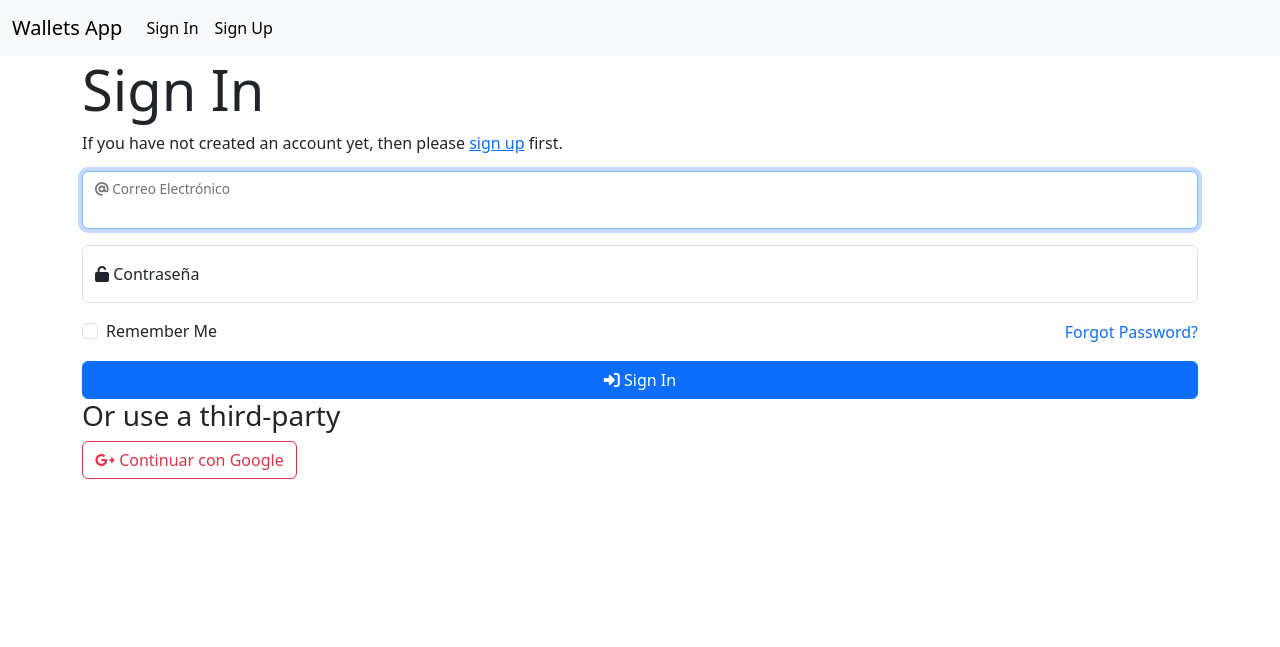
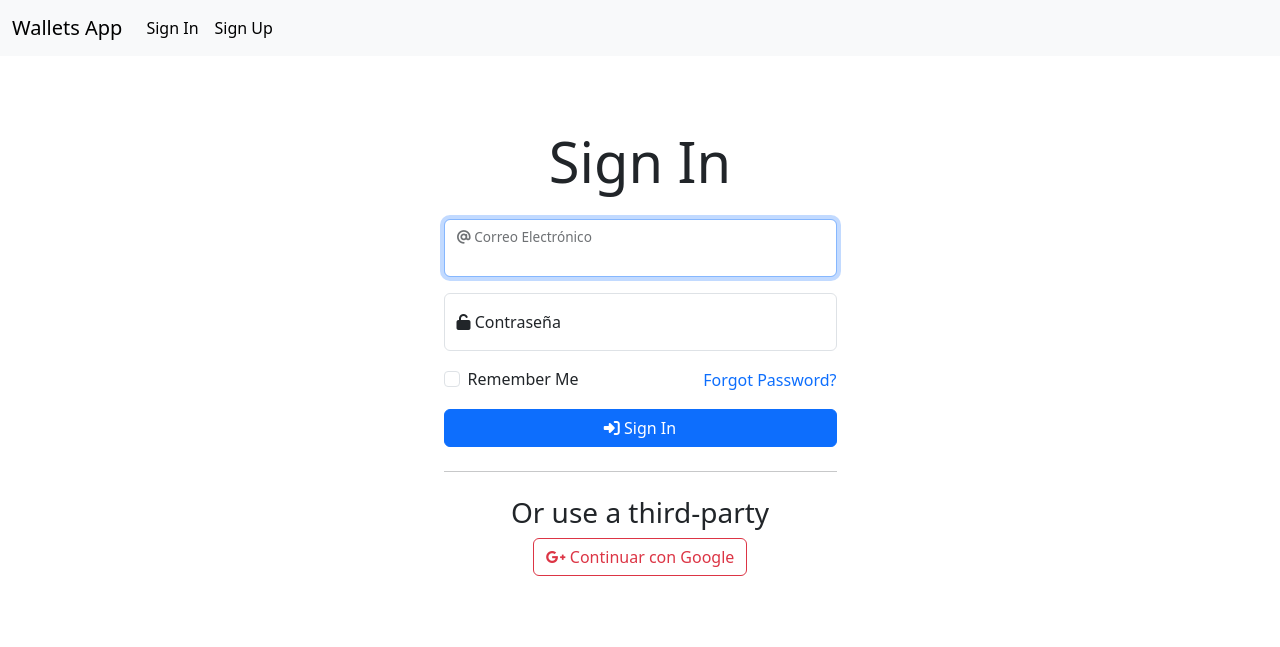
Before and after one commit to mariosuarezDEV/wallets, a Django app: page /cuenta/login/ in a window 1280 px wide. Shown: the top 647 px of the page. Run offline with Django 5.2, Linux system fonts and the light colour scheme; some libraries are stand-ins or nearby versions.

Commit message:
Refactor login template to improve layout and enhance user experience with Bootstrap

```diff
--- a/templates/account/login.html
+++ b/templates/account/login.html
@@ -1,27 +1,29 @@
 {% extends "account/base_entrance.html" %}
 {% load i18n %}
 {% load allauth account %}
+
 {% block head_title %}
     {% trans "Sign In" %}
 {% endblock head_title %}
+
 {% block content %}
-    {% element h1 %}
+<div class="container py-5">
+    <div class="row justify-content-center">
+        <div class="col-12 col-md-8 col-lg-6 col-xl-5">
+            <div class="">
+                <div class="p-4">
+                    <h1 class="text-center mb-4 display-4">
                         {% trans "Sign In" %}
-    {% endelement %}
+                    </h1>
+
                     {% if not SOCIALACCOUNT_ONLY %}
-        {% setvar link %}
-            <a href="{{ signup_url }}">
-        {% endsetvar %}
-    {% setvar end_link %}
-        </a>
-    {% endsetvar %}
-        {% element p %}
-            {% blocktranslate %}If you have not created an account yet, then please {{ link }}sign up{{ end_link }} first.{% endblocktranslate %}
-        {% endelement %}
 
-        <form method="post">
+
+                        {% url 'account_login' as login_url %}
+                        <form method="post" action="{{ login_url }}" novalidate>
                             {% csrf_token %}
-            <!-- Mensajes de error del formulario -->
+
+                            {# Mostrar errores generales del formulario #}
                             {% if form.non_field_errors %}
                                 <div class="alert alert-danger" role="alert">
                                     {% for error in form.non_field_errors %}
@@ -30,6 +32,7 @@
                                 </div>
                             {% endif %}
 
+                            {# Campo de Login (Email o Nombre de Usuario) #}
                             <div class="form-floating mb-3">
                                 <input type="{{ form.login.field.widget.input_type }}"
                                        name="{{ form.login.name }}"
@@ -57,8 +60,7 @@
                                        class="form-control {% if form.password.errors %}is-invalid{% endif %}"
                                        placeholder="{% trans 'Password' %}" {# Placeholder es útil #}
                                        required>
-                <label for="{{ form.password.id_for_label }}"><i class="fa-solid fa-unlock"></i> {% trans "Password" %}
-                </label>
+                                <label for="{{ form.password.id_for_label }}"><i class="fa-solid fa-unlock"></i> {% trans "Password" %}</label>
                                 {% if form.password.errors %} {# Corregido: antes decía form.login.errors aquí #}
                                     <div class="invalid-feedback">
                                         {% for error in form.password.errors %}
@@ -89,8 +91,7 @@
                                         {% endif %}
                                     </div>
                                 {% else %}
-                    <div></div>
-                    {# Espaciador para mantener el enlace de olvidar contraseña a la derecha si no hay "Recordarme" #}
+                                    <div></div> {# Espaciador para mantener el enlace de olvidar contraseña a la derecha si no hay "Recordarme" #}
                                 {% endif %}
 
                                 {# Enlace para recuperar contraseña #}
@@ -116,9 +117,39 @@
                                 </button>
                             </div>
                         </form>
+                    {% endif %} {# Fin de if not SOCIALACCOUNT_ONLY #}
+
+                    {% if LOGIN_BY_CODE_ENABLED or PASSKEY_LOGIN_ENABLED or SOCIALACCOUNT_ENABLED %}
+                        <hr class="my-4">
+                    {% endif %}
+
+                    <div class="text-center">
+                        {% if LOGIN_BY_CODE_ENABLED or PASSKEY_LOGIN_ENABLED %}
+                            {% element button_group vertical=True class="d-grid gap-2 mb-3" %} {# d-grid para que los botones ocupen ancho, gap para espacio #}
+                                {% if PASSKEY_LOGIN_ENABLED %}
+                                    {% element button type="submit" form="mfa_login" id="passkey_login" tags="prominent,login,outline,secondary" class="btn btn-outline-secondary w-100" %}
+                                        {# Usamos btn-outline-secondary para diferenciarlo del primario, w-100 para ancho #}
+                                        {% trans "Sign in with a passkey" %}
+                                    {% endelement %}
+                                {% endif %}
+                                {% if LOGIN_BY_CODE_ENABLED %}
+                                    {% element button href=request_login_code_url tags="prominent,login,outline,secondary" class="btn btn-outline-secondary w-100" %}
+                                        {% trans "Send me a sign-in code" %}
+                                    {% endelement %}
+                                {% endif %}
+                            {% endelement %}
                         {% endif %}
 
                         {% if SOCIALACCOUNT_ENABLED %}
+                            <div class="socialaccount-login-section">
                                 {% include "socialaccount/snippets/login.html" with page_layout="entrance" %}
+                            </div>
                         {% endif %}
+                    </div>
+
+                </div> {# Fin de card-body #}
+            </div> {# Fin de card #}
+        </div> {# Fin de col #}
+    </div> {# Fin de row #}
+</div> {# Fin de container #}
 {% endblock content %}
```
Lines whose indentation alone changed are shown as unchanged.
